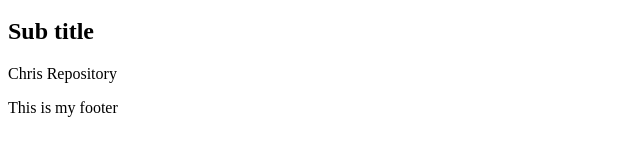
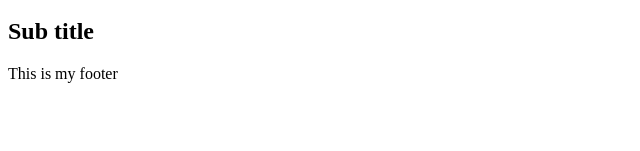
Before and after one commit to chrisj63/wdd231river, a plain HTML site: page index.html in a window 1280 px wide. Shown: the part 147-298 px from the top of the page, without its empty margins (0-640 px from the left). Drawn offline with Linux system fonts and the light colour scheme; files whose address does not match are found by name.

Commit message:
Remove my test data

```diff
--- a/index.html
+++ b/index.html
@@ -21,7 +21,6 @@
         <h2>This is my main Title</h2>
         <p>This is my paragraph.</p>
         <h2>Sub title</h2>
-        <p>Chris Repository</p>
     </main>
 
 </body>
```
